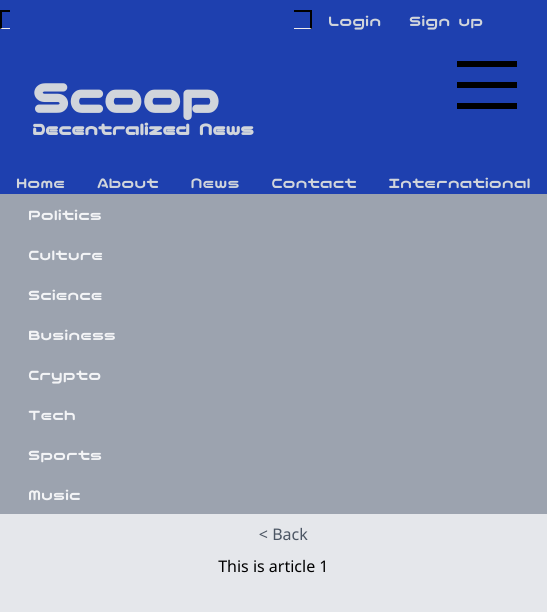
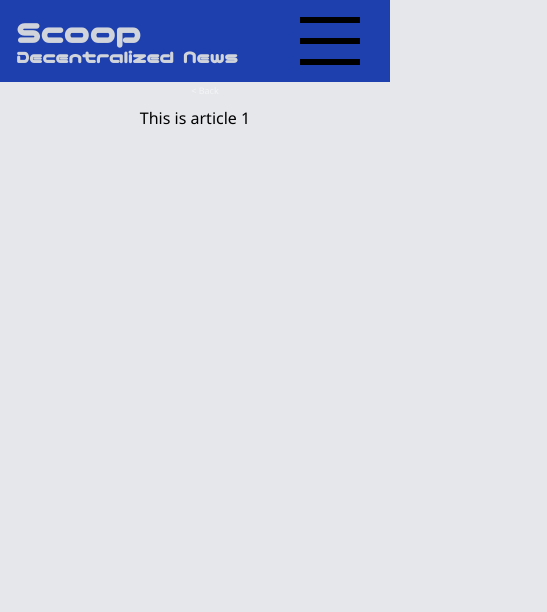
Before and after one commit to NandanTyagi/scoop, a Next.js app: page /article/1 in a window 390 px wide. Shown: the top 612 px of the page, 547 px wide, since content can reach past the window. Built offline with nearby package versions, Linux system fonts and the light colour scheme; some icons are missing.

Commit message:
Mobile POC

```diff
--- a/components/HamburgerMenu.js
+++ b/components/HamburgerMenu.js
@@ -1,13 +1,18 @@
-import React, {useState} from 'react'
-
+import React, {useState, useContext} from 'react'
+import { MenuContext } from "../contexts/MenuContext.js";
 
 
 const HamburgerMenu = () => {
-    const [menuOpen, setMenuOpen] = useState(false);
+    const {menuOpen,setMenuOpen} = useContext(MenuContext)
+    // const menuOpen = false;
+    const handelClick = () => {
 
-    const handelClick = () => {
+        if(menuOpen)console.log('menuOpenHam',menuOpen );
         if(menuOpen)setMenuOpen(false);
+        if(!menuOpen)console.log('menuOpenHam',menuOpen );
         if(!menuOpen)setMenuOpen(true);
+
+
     }
     return (
         <button className={menuOpen ? "menu opened" :"menu"} aria-label="Main Menu" onClick={()=>handelClick()}>
--- a/components/Layout.js
+++ b/components/Layout.js
@@ -2,9 +2,15 @@ import Head from "next/head";
 import Header from "./Header";
 import NavContainer from "./NavContainer";
 import Main from "./Main";
+import { useState } from "react";
+import MenuContext from "../contexts/MenuContext";
+
 const Layout = ({ children }) => {
+  const [menuOpen, setMenuOpen] = useState(false);
+
   return (
     <>
+      <MenuContext.Provider value={{menuOpen, setMenuOpen}}>
         <Head>
           <meta
             name="viewport"
@@ -14,9 +20,8 @@ const Layout = ({ children }) => {
         </Head>
         <Header />
         <NavContainer />
-      <Main>
-      {children}
-      </Main>
+        <Main>{children}</Main>
+      </MenuContext.Provider>
     </>
   );
 };
--- a/components/LogSignBtn.js
+++ b/components/LogSignBtn.js
@@ -6,14 +6,14 @@ const LogSignBtn = () => {
   return (
     <div className="log-search-bar">
       <SearchBar/>
-      <span className="p-2 pt-2 pb-0 cursor-pointer login-btn  ">
+      <span className="login-btn nav-link" id="login-btn">
         Login
-        <span className="ml-1 mr-2 ">
-          <i className="fas fa-chevron-down text-xs"></i>
+        <span className="chevron nav-link" >
+          <i className="fas fa-chevron-down"></i>
         </span>
         <LoginDropdown/>
       </span>
-      <span className="p-2 pt-2 pb-0 cursor-pointer nav-link">Sign up</span>
+      <span className="nav-link login-btn" id="sign-up-btn">Sign up</span>
     </div>
   );
 };
--- a/components/Main.js
+++ b/components/Main.js
@@ -1,8 +1,10 @@
-import React from 'react'
+import React, {useContext} from 'react'
+import MenuContext from "../contexts/MenuContext";
 
 const Main = ({children}) => {
+    const {menuOpen,setMenuOpen} = useContext(MenuContext)
     return (
-        <main>
+        <main className={menuOpen?"exp":"cont"}>
             {children}
         </main>
     )
--- a/components/Nav.js
+++ b/components/Nav.js
@@ -1,10 +1,10 @@
 import Link from "next/link";
 import NavLink from "./NavLink";
 const Nav = () => {
-    let stnCss = "ml-5 p-2 text-gray-100 nav-link";
+    let stnCss = "text-gray-100 nav-link";
   return (
     <nav>
-      <ul className="">
+      <ul className="nav-links">
         <NavLink css={stnCss} rout="politics" text="Politics" />
         <NavLink css={stnCss} rout="culture" text="Culture" />
         <NavLink css={stnCss} rout="science" text="Science" />
--- a/components/NavContainer.js
+++ b/components/NavContainer.js
@@ -1,11 +1,22 @@
-import React from 'react'
+import React, { useContext, useEffect} from 'react'
 import Nav from './Nav'
 import UpperNav from './UpperNav'
+import LogSignBtn from "./LogSignBtn";
+import { MenuContext } from "../contexts/MenuContext";
+
 
 const NavContainer = () => {
+
+
+    const {menuOpen, setMenuOpen} = useContext(MenuContext);
+    useEffect(() => {
+        console.log('menuOpen',menuOpen)
+    }, [menuOpen]);
+
     return (
-        <div className='nav-container'>
+        <div className={menuOpen?'nav-container exp':'nav-container cont'}>
             <UpperNav/>
+            <LogSignBtn />
             <Nav/>
         </div>
     )
--- a/components/SearchBar.js
+++ b/components/SearchBar.js
@@ -2,9 +2,9 @@ import React from "react";
 
 const SearchBar = () => {
   return (
-    <span className="border-black border-2 mr-2 search-bar mr-10">
-      <input className="bg-blue-800 m-2" type="text" name="" id="" />
-      <i className="fas fa-search cursor-pointer mr-2 nav-link"></i>
+    <span className="search-bar">
+      <input className="" type="text" name="" id="" />
+      <i className="fas fa-search nav-link"></i>
     </span>
   );
 };
--- a/components/UpperNav.js
+++ b/components/UpperNav.js
@@ -9,7 +9,6 @@ const UpperNav = () => {
        <NavLink css={stnCss} rout="about" text="About" />
        <NavLink css={stnCss} rout="news" text="News" />
        <NavLink css={stnCss} rout="contact" text="Contact" />
-       <NavLink css={stnCss} rout="international" text="International" />
     </ul>
   );
 };
--- a/contexts/MenuContext.js
+++ b/contexts/MenuContext.js
@@ -1,11 +1,3 @@
-import React from 'react'
-
-const MenuContext = () => {
-    return (
-        <div>
-
-        </div>
-    )
-}
-
-export default MenuContext
+import { createContext } from "react";
+export const MenuContext = createContext(null);
+export default MenuContext;
--- a/pages/index.js
+++ b/pages/index.js
@@ -2,6 +2,7 @@ import HomePage from "../components/HomePage";
 import { createContext } from "react";
 
 export const ArticleContext = createContext(null);
+
 export default function Home({ articles }) {
   console.log("articles", articles);
   return (
--- a/styles/globals.css
+++ b/styles/globals.css
@@ -4,6 +4,8 @@
 :root {
   --nav-bg-color: #9ca3af;
   --header-bg-color: #1e40af;
+  --link-color: #f3f4f6;
+  --link-color-hover: #0d0d0e;
 }
 @font-face {
   font-family: NicoMoji;
@@ -33,23 +35,50 @@ li {
 header {
   background-color: var(--header-bg-color);
 }
-nav {
-  background-color: var(--nav-bg-color);
+.log-search-bar{
+  display: flex;
+  justify-content: flex-end;
+  padding: 0.5rem;
 }
 .search-bar {
-  border-bottom: 1px solid #f0ebeb;
   height: fit-content;
+  display: flex;
+  justify-content: center;
+
+}
+header input {
+  background-color: transparent;
+  border-bottom: 1px solid var(--link-color);
+  width: 80%;
 }
 input:focus {
   outline: none;
+  background-color: transparent;
 }
 .login-dropdown-container {
   display: none;
   position: absolute;
 }
+.login-btn {
+  padding: 0 1rem;
+  font-size: small;
+  cursor: pointer;
+}
 .login-btn:hover .login-dropdown-container {
   display: block;
 }
+.title{
+  display: flex;
+  align-items: center;
+}
+.title h1 {
+  font-size: xxx-large;
+  padding: 0 1rem;
+}
+.title .title-follow{
+  font-size: x-large;
+}
+
 .nav-container {
   position: sticky;
   top: 0;
@@ -65,8 +94,23 @@ input:focus {
 .upper-nav-item {
   margin: 0 1rem;
 }
+nav {
+  background-color: var(--nav-bg-color);
+  display: flex;
+  flex-direction: column;
+}
+.nav-links {
+  color: var(--link-color);
+  display: flex;
+}
+.nav-link {
+  color: var(--link-color);
+}
+.nav-links li {
+  padding: 1rem;
+}
 .nav-link:hover {
-  color: #0d0d0e;
+  color: var(--link-color-hover);
   transform: scale(1.05);
   transition: transform 0.6s ease;
   transition: color 0.6s ease;
@@ -220,9 +264,21 @@ img {
   bottom: 5px;
   right: 5px;
 }
+button.menu {
+  display: none;
+}
 
-@media screen and (max-width: 700px) {
+@media screen and (min-width: 800px) {
+  .nav-container .log-search-bar {
+    display: none;
+  }
+}
+
+@media screen and (max-width: 800px) {
   /************** The Layout Grid  ******************/
+  a {
+    width: 100%;
+  }
   body {
     display: flex;
     max-width: 100vw;
@@ -233,54 +289,130 @@ img {
     flex-direction: column;
     justify-content: center;
     position: relative;
+    width: 100vw;
+    position: sticky;
+    top: 0;
+    z-index: 21;
   }
-  .title{
+  .title {
     display: flex;
     flex-direction: column;
-    justify-content: center;
-    font-size: xxx-large;
-   padding: 2rem;
-   margin: 0;
-   line-height: 1;
+    align-items: flex-start;
+    font-size: xx-large;
+    padding: 1rem;
+    margin: 0;
+    line-height: 1;
+    text-align: left;
   }
-  .title-follow{
-    font-size: large;
+  .title h1{
+    padding: 0;
+    font-size: xx-large;
+  }
+  .title-follow {
+    font-size: large !important;
     padding-bottom: 0;
     margin-top: 0;
 
- }
+  }
+  header .log-search-bar {
+    display: none;
+  }
   .log-search-bar {
-    /* display: none; */
+    display: flex;
+    justify-content: space-around;
+    padding: 1.5rem 1rem;
+    font-size: xx-small;
+    background-color: var(--header-bg-color);
   }
-  button.menu{
+  .log-search-bar input {
+    background-color: var(--header-bg-color);
+    border-bottom: 1px solid var(--link-color);
+  }
+
+  .no-display {
+    display: none;
+  }
+  .chevron {
+    font-size: 7px;
+    padding-left: 3px;
+  }
+
+  button.menu {
+    display: inline-block;
     position: absolute;
     right: 10px;
+  }
+  .cont {
+    transform: translateY(-205px);
+    transition: transform 1s ease;
+  }
+  .exp {
+    transform: translateY(0);
+    transition: transform 1s ease;
+  }
+
+  .nav-container {
+    width: 100vw;
+    position: sticky;
+    top: 81px;
+    background-color: var(--header-bg-color);
+  }
+  .upper-nav {
+
+    width: 100vw;
+    border-bottom: 1px solid var(--nav-bg-color);
+    justify-content: space-around;
+
+  }
+  .upper-nav-item {
+    width: 100%;
+    font-size: small;
+    margin: 0;
+    text-align: center;
+    padding: 0.2rem;
+
+  }
+  nav {
+    width: 100%;
+  }
+  .nav-links {
+    display: grid;
+    grid-template-columns: repeat(4, 1fr);
+    font-size: small;
+  }
+  .nav-link {
+    padding: 0.5rem 0;
+    font-size: xx-small;
+  }
+  .login-btn {
+    padding: 0.5rem;
+  }
+  main {
+    width: 100vw;
   }
   .grid-container-main {
     display: flex;
     flex-direction: column;
     gap: 0.2rem;
     z-index: 10;
-    flex-grow: 1;
-    width: 100vw;
+    width: fit-content;
+    min-width: 100vw;
     overflow-x: hidden;
   }
   .grid-item-main {
-    width: 100%;
+    width: 100vw !important;
   }
   .grid-item-main,
   .grid-item-main:first-of-type,
   .grid-item-main:last-of-type {
     display: flex;
     flex-direction: column;
-    max-width: 100% !important;
+    width: 100%;
     justify-content: center;
     align-items: center;
+    min-width: 100vw;
   }
   .side-container {
-    /* border: 1px solid black; */
-    /* margin: 0.5rem 0 1rem 0;
-  width: 80%; */
     display: flex;
     justify-content: center;
     width: 100%;
@@ -290,6 +422,10 @@ img {
     height: 600px;
     padding: 0.5rem;
   }
+  h3.title {
+    font-size: x-large;
+    font-variant: small-caps;
+  }
   .large-card {
     max-width: 80% !important;
     display: none;
```
Also changed, not shown: pages/_app.js (+7 -1 lines). Lines whose indentation alone changed are shown as unchanged.
